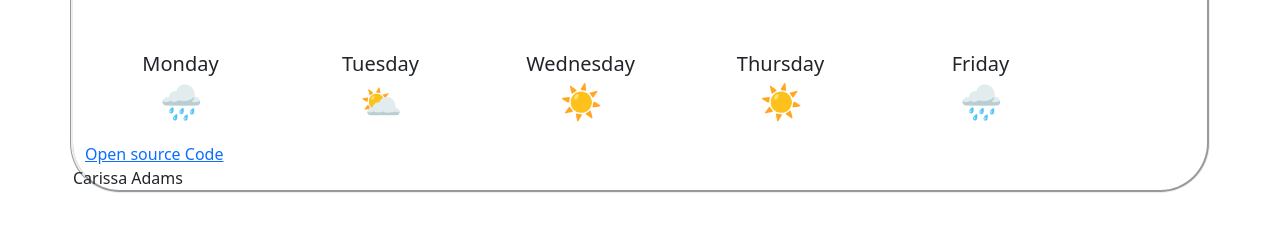
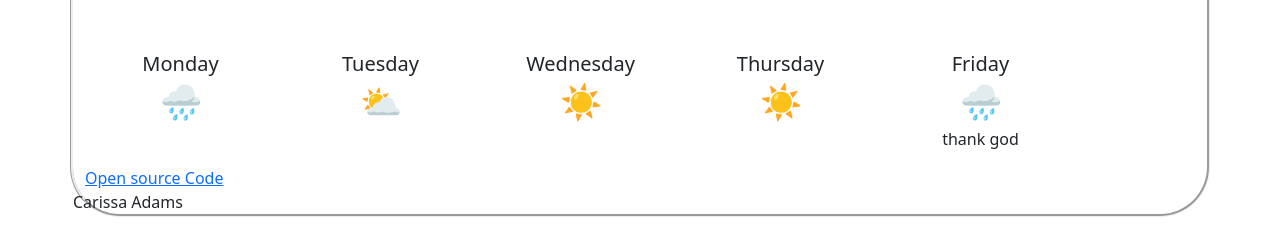
Before and after one commit to Carissa19/Vanilla-WeatherApp, a website built with Parcel: page index.html in a window 1280 px wide. Shown: the part 635-882 px from the top of the page. Before the commit the page ends 858 px from the top, so only its background shows below. Built offline with nearby package versions, Linux system fonts and the light colour scheme; no server answers.

Commit message:
thanked god

```diff
--- a/index.html
+++ b/index.html
@@ -102,6 +102,7 @@
                   <h5 class="card-title">Friday</h5>
                   <div class=temp-emoji> 🌧️ </div>
                   <p class="card-text"> </p>
+                  thank god
 
                 </div>
               </div>
```
